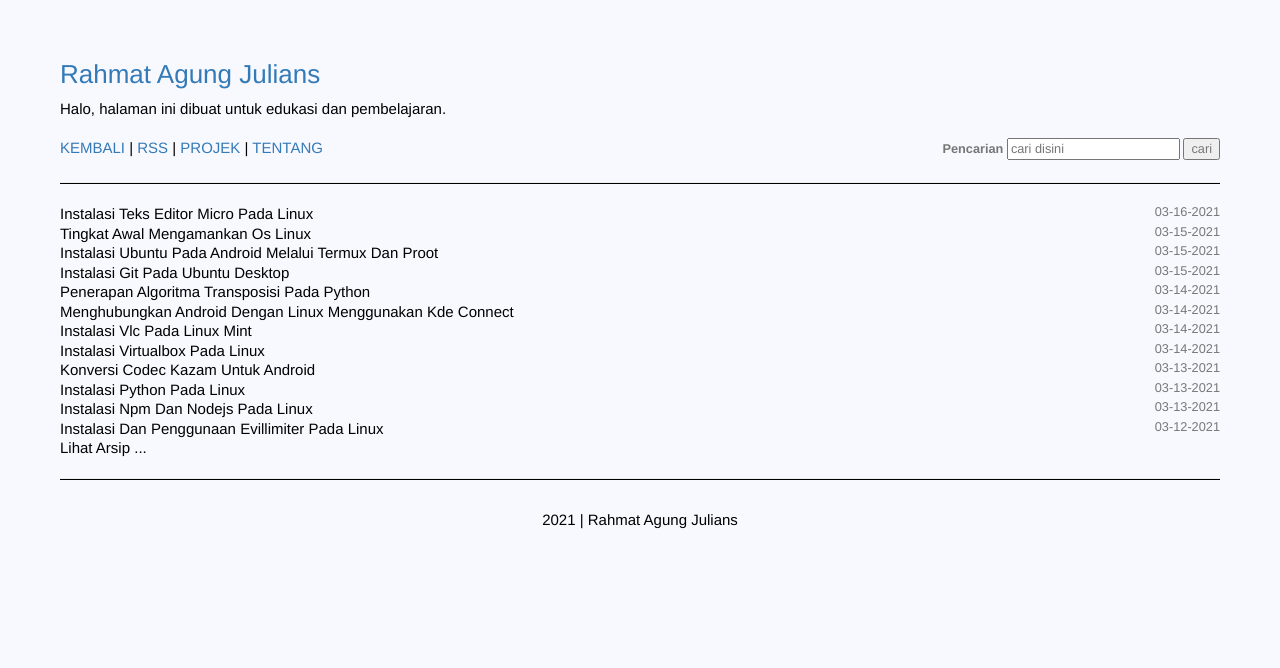
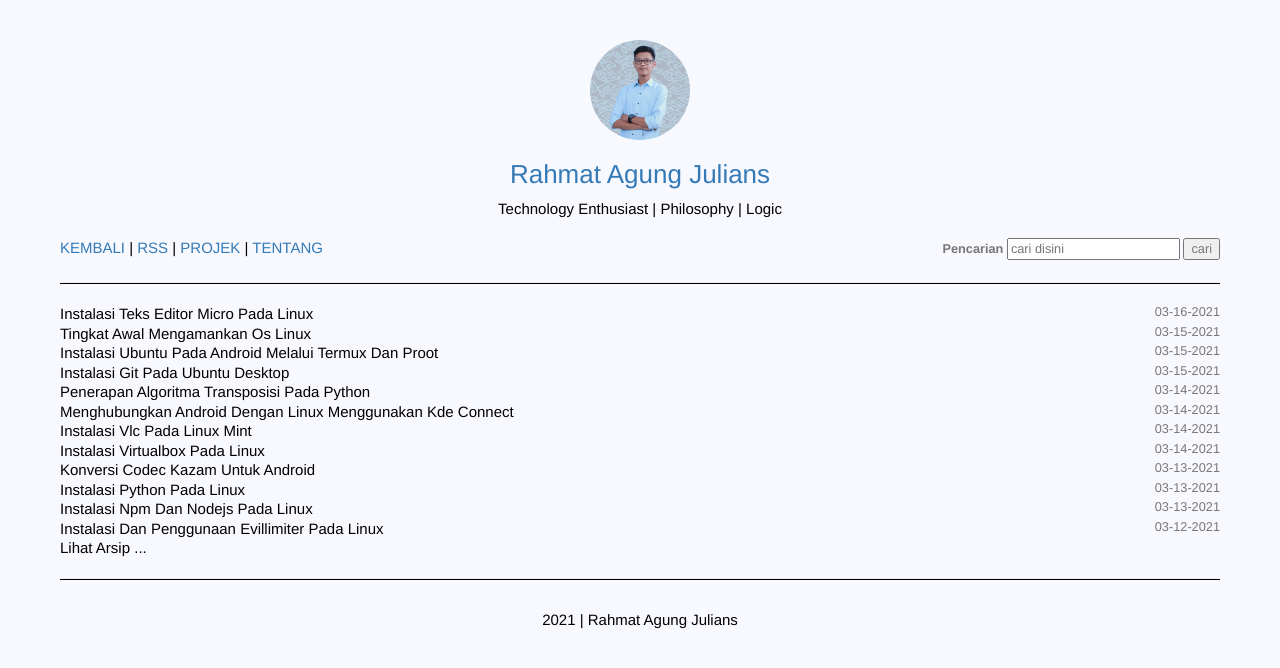
Before and after one commit to rahmatagungj/ruby-blog, a Jekyll site: the page built from index.md, in a window 1280 px wide. Shown: the top 668 px of the page. Built offline with Jekyll 4.4.1, drawn with Linux system fonts in a browser that asks for light colours.

Commit message:
adding new header

```diff
--- a/_config.yml
+++ b/_config.yml
@@ -1,7 +1,7 @@
 title: Rahmat Agung Julians
 email: rahmatagungj@gmail.com
 description: >-
-  Rahmat Agung Julians
+  Technology Enthusiast | Philosophy | Logic
 baseurl: ""
 url: ""
 twitter_username: Rahmat_A_J
--- a/_includes/header_text.html
+++ b/_includes/header_text.html
@@ -1,5 +1,7 @@
-<div class="myhead"/>
+<center>
+<img src="{{ "/assets/images/my.png" | prepend: site.baseurl | prepend: site.url }}" class="head-icon" alt="Rahmat Agung Julians"/>
 <header>
     <h1><a href="/" class="local-link">Rahmat Agung Julians</a></h1>
-    Halo, halaman ini dibuat untuk edukasi dan pembelajaran. <br/>
+    Technology Enthusiast | Philosophy | Logic <br/>
 </header>
+</center>
--- a/_includes/search.html
+++ b/_includes/search.html
@@ -1,8 +1,9 @@
-<div class="row mb-2">
+
+<div class="row mb-2 myhead">
   <div class="col-sm-6">
     {%-include back_link.html-%} | <a href="/feed.xml">RSS</a> | <a href="/projek" class="local-link">PROJEK</a> | <a href="/tentang" class="local-link">TENTANG</a>
-</div>
-<div class="col-sm-6 text-muted text-right small">
+  </div>
+  <div class="col-sm-6 text-muted small myheadsearch">
   <form action="/pencarian.html" method="get">
     <label for="search-box">Pencarian</label>
     <input type="text" id="search-box" name="query" placeholder="cari disini">
@@ -11,7 +12,6 @@
   </div>
 </div>
 <hr class="lined"/>
-</div>
 <ul id="search-results"></ul>
 
 <script>
--- a/_sass/style.scss
+++ b/_sass/style.scss
@@ -71,6 +71,17 @@ hr.lined {
   height: 1px;
 }
 
+img.head-icon {
+  max-width: 100px;
+}
+
+img.head-icon {
+  max-width: 100px;
+  border-radius: 100%;
+}
+
+// BAGIAN .highlight
+
 .ct {
   // todo
 }
@@ -83,6 +94,22 @@ hr.lined {
   color: black;
 }
 
+.myheadsearch {
+  text-align: right;
+}
+
+@media all and (max-width: 784px) {
+  .myheadsearch {
+    margin-left: auto;
+    margin-right: auto;
+    text-align: center;
+  }
+  .myhead {
+    margin-left: auto;
+    margin-right: auto;
+    text-align: center;
+  }
+}
 
 /* Highlight CSS - Rouge Highlighter */
 .highlighter-rouge {
```
